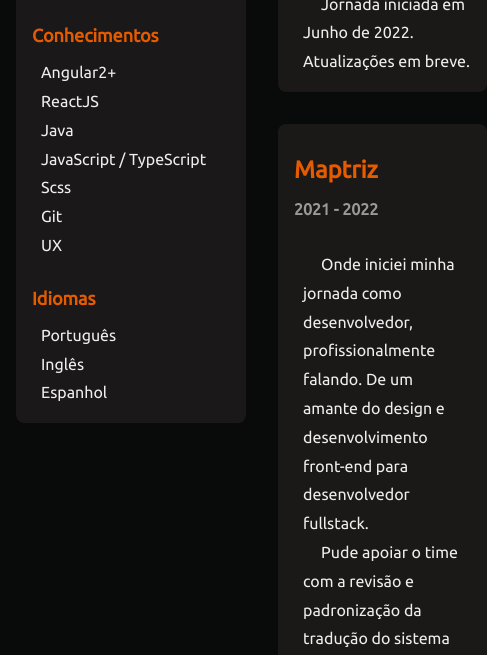
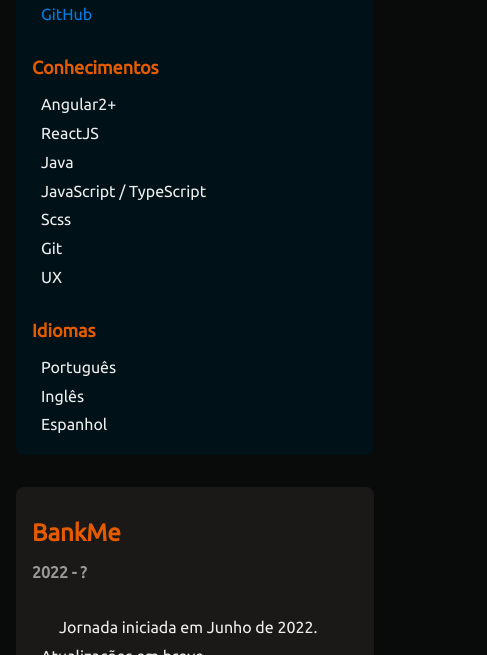
Before and after one commit to DiogoZdev/DiogoZdev.github.io, a plain HTML site: page index.html in a window 390 px wide. Shown: the part 634-1289 px from the top of the page, 487 px wide, since content can reach past the window. Drawn offline with Linux system fonts and the light colour scheme.

Commit message:
responsive layout

```diff
--- a/styles.css
+++ b/styles.css
@@ -83,10 +83,26 @@ main {
 
 aside {
   min-width: 230px;
-  background-color: #1a1818;
+  background-color: #001118;
   height: min-content;
   position: sticky;
   top: 2rem;
+}
+
+@media (max-width: 700px) {
+  main {
+    display: flex;
+    flex-direction: column;
+    gap: 2rem;
+    padding-bottom: 2rem;
+  }
+
+  aside {
+    width: 100%;
+    height: min-content;
+    position: relative;
+    margin-bottom: 2rem;
+  }
 }
 
 section {
```
